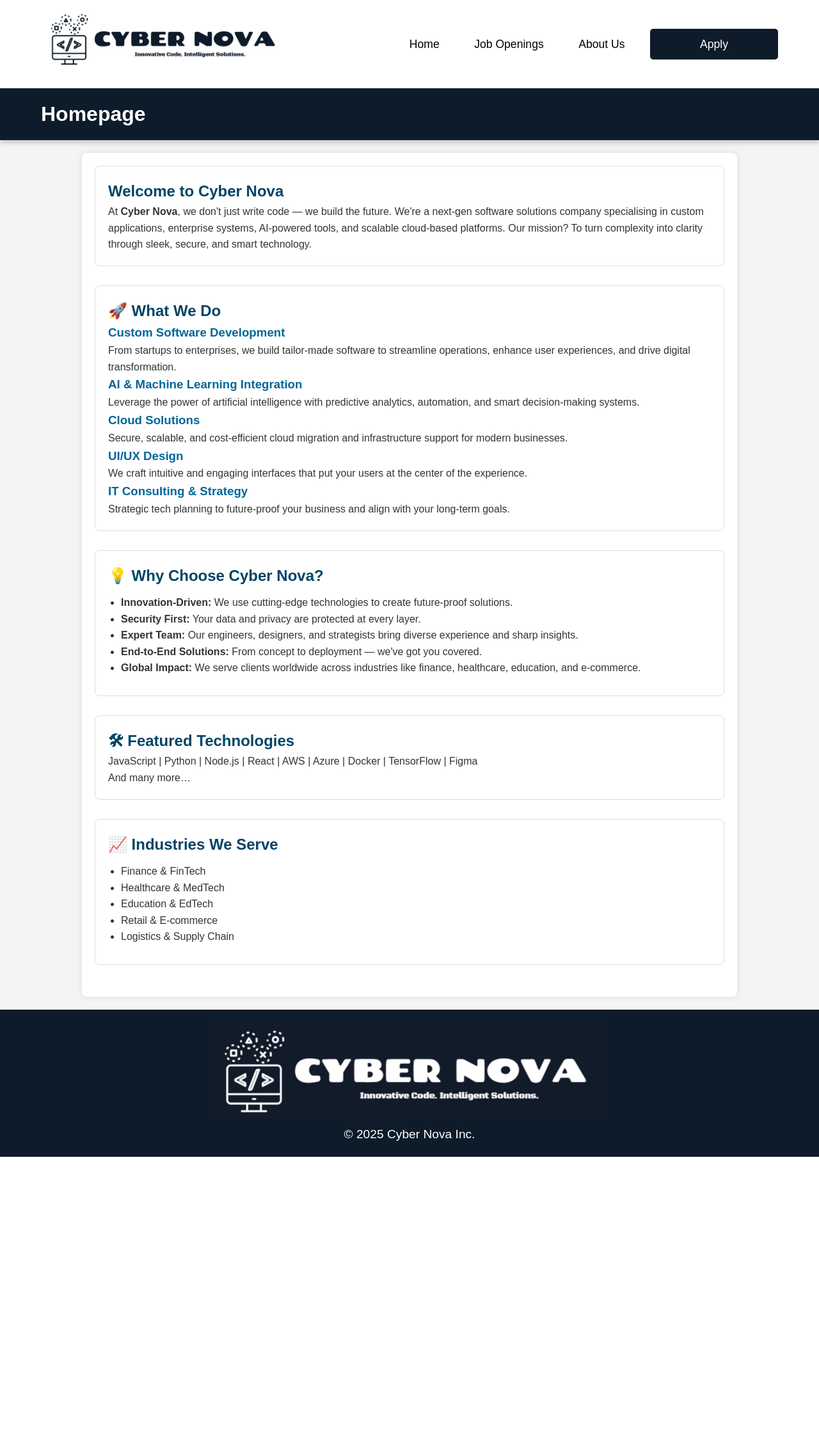
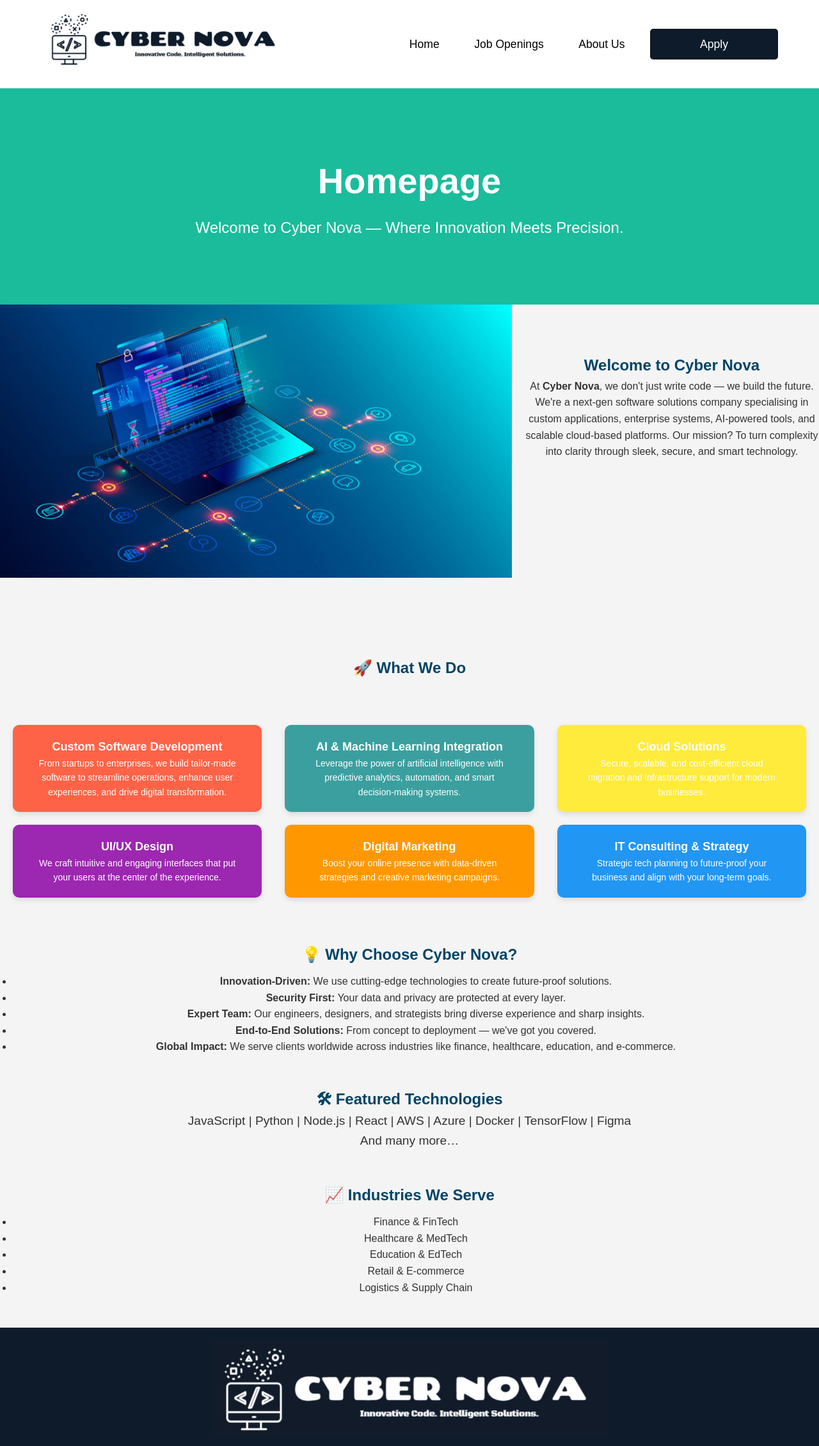
Before and after one commit to Shriyans007/Web-Tech-Project, a PHP site: page / in a window 1280 px wide. Shown: the top 2260 px of the page at 64% size. Before the commit the page ends 1808 px from the top, so only its background shows below. Run offline with PHP 8.4, Linux system fonts and the light colour scheme.

Commit message:
updated home page

```diff
--- a/index.html
+++ b/index.html
@@ -24,12 +24,21 @@
         </nav>
     </header>
 
-    <header class="job-header">
+
+
+    <div class="hero">
+        <div class="container">
           <h1>Homepage</h1>
-    </header>
-<main>
-    <Section>
+          <p>
+            Welcome to Cyber Nova — Where Innovation Meets Precision.
+          </p>
+        </div>
+      </div>
 
+      <div class="image-container">
+        <img src="/welcomeimage.jpg " class= "image2" alt="Description of the image">
+        <div class="text-container">
+            <br> <br> <br>
             <h2>Welcome to Cyber Nova</h2>
             <p>
               At <strong>Cyber Nova</strong>, we don't just write code — we build the future.
@@ -37,28 +46,82 @@
               enterprise systems, AI-powered tools, and scalable cloud-based platforms.
               Our mission? To turn complexity into clarity through sleek, secure, and smart technology.
             </p>
+        </div>
+      </div>
 
-    </Section>
-    <Section>
+ <br> <br> <br> <br> <br> <br> <br> <br> <br> <br>
+        <div class="services">
             <h2>🚀 What We Do</h2>
+          </div>
 
-        <h3>Custom Software Development</h3>
+          <div class="card-container">
+            <div class="card card1">
+              <div class="container">
+                <h4><b>Custom Software Development</b></h4>
                 <p>From startups to enterprises, we build tailor-made software to streamline operations, enhance user experiences, and drive digital transformation.</p>
+              </div>
+            </div>
 
-        <h3>AI & Machine Learning Integration</h3>
+            <div class="card card2">
+              <div class="container">
+                <h4><b>AI & Machine Learning Integration</b></h4>
                 <p>Leverage the power of artificial intelligence with predictive analytics, automation, and smart decision-making systems.</p>
+              </div>
+            </div>
 
-        <h3>Cloud Solutions</h3>
+            <div class="card card3">
+              <div class="container">
+                <h4><b>Cloud Solutions</b></h4>
                 <p>Secure, scalable, and cost-efficient cloud migration and infrastructure support for modern businesses.</p>
+              </div>
+            </div>
 
-        <h3>UI/UX Design</h3>
+            <div class="card card4">
+              <div class="container">
+                <h4><b>UI/UX Design</b></h4>
                 <p>We craft intuitive and engaging interfaces that put your users at the center of the experience.</p>
+              </div>
+            </div>
 
-        <h3>IT Consulting & Strategy</h3>
+            <div class="card card6">
+              <div class="container">
+                <h4><b>Digital Marketing</b></h4>
+                <p>Boost your online presence with data-driven strategies and creative marketing campaigns.</p>
+              </div>
+            </div>
+
+            <div class="card card5">
+              <div class="container">
+                <h4><b>IT Consulting & Strategy</b></h4>
                 <p>Strategic tech planning to future-proof your business and align with your long-term goals.</p>
+              </div>
+            </div>
+          </div>
 
-    </section>
-    <section>
+
+
+
+
+
+
+
+
+
+
+
+
+
+
+
+
+
+
+
+
+
+
+
+        <div class="why-us">
           <h2>💡 Why Choose Cyber Nova?</h2>
           <ul>
             <li><strong>Innovation-Driven:</strong> We use cutting-edge technologies to create future-proof solutions.</li>
@@ -67,14 +130,17 @@
             <li><strong>End-to-End Solutions:</strong> From concept to deployment — we've got you covered.</li>
             <li><strong>Global Impact:</strong> We serve clients worldwide across industries like finance, healthcare, education, and e-commerce.</li>
           </ul>
+        </div>
 
-    </section>
-    <section>
+        <div class="tech-stack">
           <h2>🛠 Featured Technologies</h2>
-        <p>JavaScript | Python | Node.js | React | AWS | Azure | Docker | TensorFlow | Figma<br>And many more…</p>
+          <p>
+            JavaScript | Python | Node.js | React | AWS | Azure | Docker | TensorFlow | Figma<br>
+            And many more…
+          </p>
+        </div>
 
-    </section>
-    <Section>
+        <div class="industries">
           <h2>📈 Industries We Serve</h2>
           <ul>
             <li>Finance & FinTech</li>
@@ -83,9 +149,8 @@
             <li>Retail & E-commerce</li>
             <li>Logistics & Supply Chain</li>
           </ul>
-    </Section>
-</main>
-
+        </div>
+      </div>
 
       <footer>
         <img src="/footerlogo.png" alt="Footer Logo" style="height: 150px;">
--- a/styles.css
+++ b/styles.css
@@ -287,7 +287,7 @@ textarea {
 
   }
 
-/*Home Page*/
+/*about page*/
 
 /* Hero Section for about page */
 .hero-image {
@@ -310,3 +310,142 @@ textarea {
     font-weight: bold;
     text-shadow: 2px 2px 8px #000;
 }
+
+/*Home Page*/
+
+.hero {
+    background-color: #1abc9c;
+    color: white;
+    text-align: center;
+    padding: 100px 0;
+  }
+
+  .hero h1 {
+    font-size: 3.5em;
+    margin-bottom: 10px;
+  }
+
+  .hero p {
+    font-size: 1.5em;
+    margin-top: 0;
+  }
+
+
+  /* Main Content */
+.info-section, .services, .why-us, .tech-stack, .industries {
+    margin-bottom: 50px;
+    margin-top: 50px;
+    align-items: center;
+    text-align: center;
+  }
+
+  .service-item {
+    margin-bottom: 30px;
+  }
+
+  .service-item p {
+    margin-top: 10px;
+  }
+
+  .tech-stack p {
+    font-size: 1.2em;
+    line-height: 1.6;
+    text-align: center;
+  }
+
+  .tech-stack br {
+    display: block;
+  }
+
+  .container {
+    width: 90%;
+    margin: 0 auto;
+    max-width: 1200px;
+  }
+
+
+
+  .card {
+    box-shadow: 0 4px 8px 0 rgba(0,0,0,0.2);
+    transition: 0.3s;
+    width: 40%;
+  }
+
+  .card:hover {
+    box-shadow: 0 8px 16px 0 rgba(0,0,0,0.2);
+  }
+
+
+  .services {
+    text-align: center;
+  }
+
+  .card-container {
+    display: flex;
+    justify-content: space-between;
+    flex-wrap: wrap;
+    gap: 20px;
+    padding: 20px;
+  }
+
+  .card {
+    flex-basis: calc(33% - 20px); /* Each card takes up 1/3 of the space */
+    background-color: #fff;
+    padding: 20px;
+    border-radius: 10px;
+    box-shadow: 0 4px 8px rgba(0, 0, 0, 0.1);
+    transition: transform 0.3s;
+  }
+
+  .card:hover {
+    transform: scale(1.05);
+  }
+
+  .card .container {
+    text-align: center;
+  }
+
+  .card1 {
+    background-color: #ff6347; /* Tomato */
+  }
+
+  .card2 {
+    background-color: #3b9f9f; /* Teal */
+  }
+
+  .card3 {
+    background-color: #ffeb3b; /* Yellow */
+  }
+
+  .card4 {
+    background-color: #9c27b0; /* Purple */
+  }
+
+  .card5 {
+    background-color: #2196f3; /* Blue */
+  }
+
+  .card6 {
+    background-color: #ff9800; /* Orange */
+  }
+
+  .card h4 {
+    font-size: 18px;
+    color: #fff;
+    font-weight: bold;
+  }
+
+  .card p {
+    color: #fff;
+    font-size: 14px;
+  }
+
+  .image2 {
+    float: left;
+    margin-right: 20px;
+  }
+
+  .text-container {
+    margin-left: 20px;
+    text-align: center;
+  }
```
Also changed, not shown: welcomeimage.jpg (added). Lines whose indentation alone changed are shown as unchanged.
